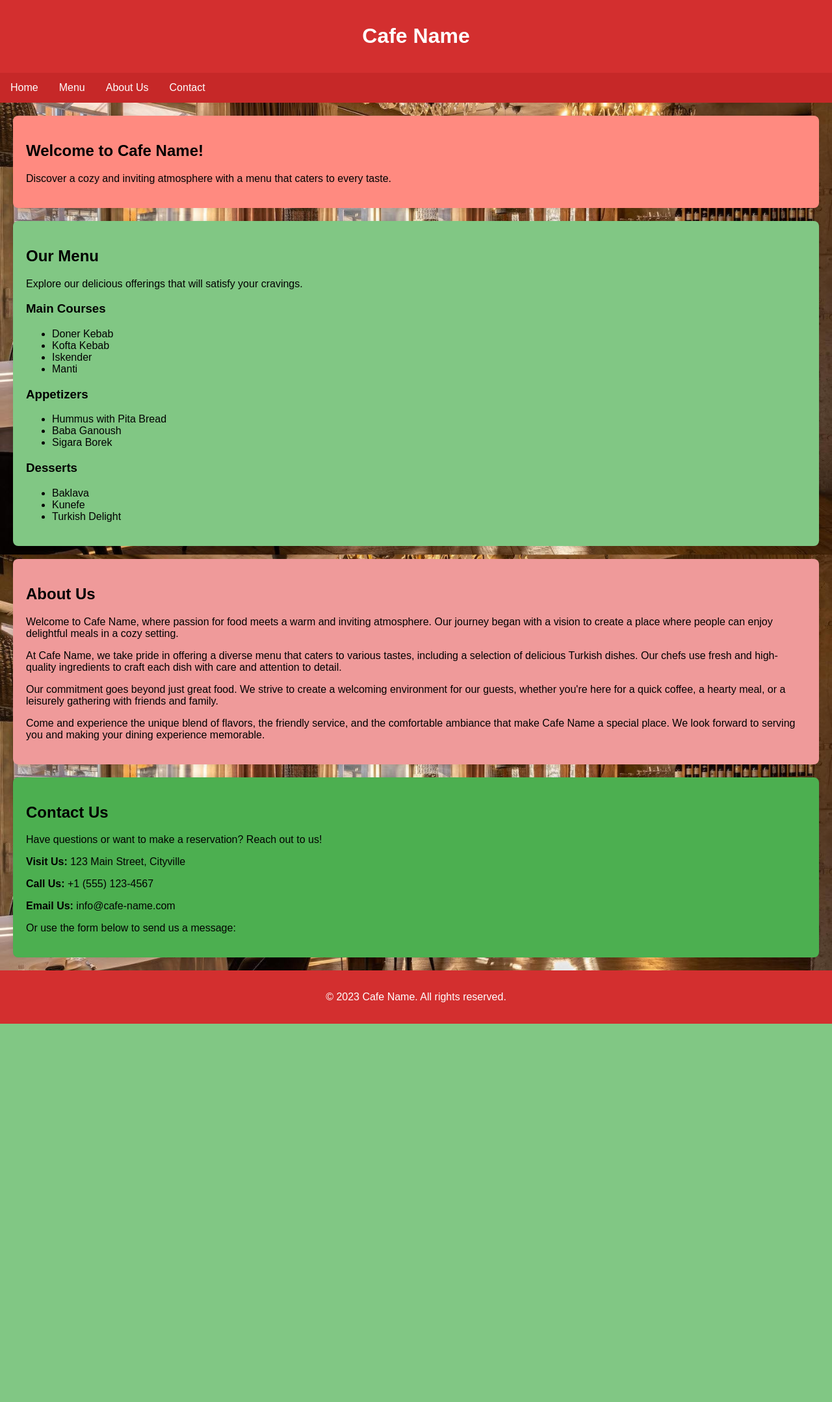
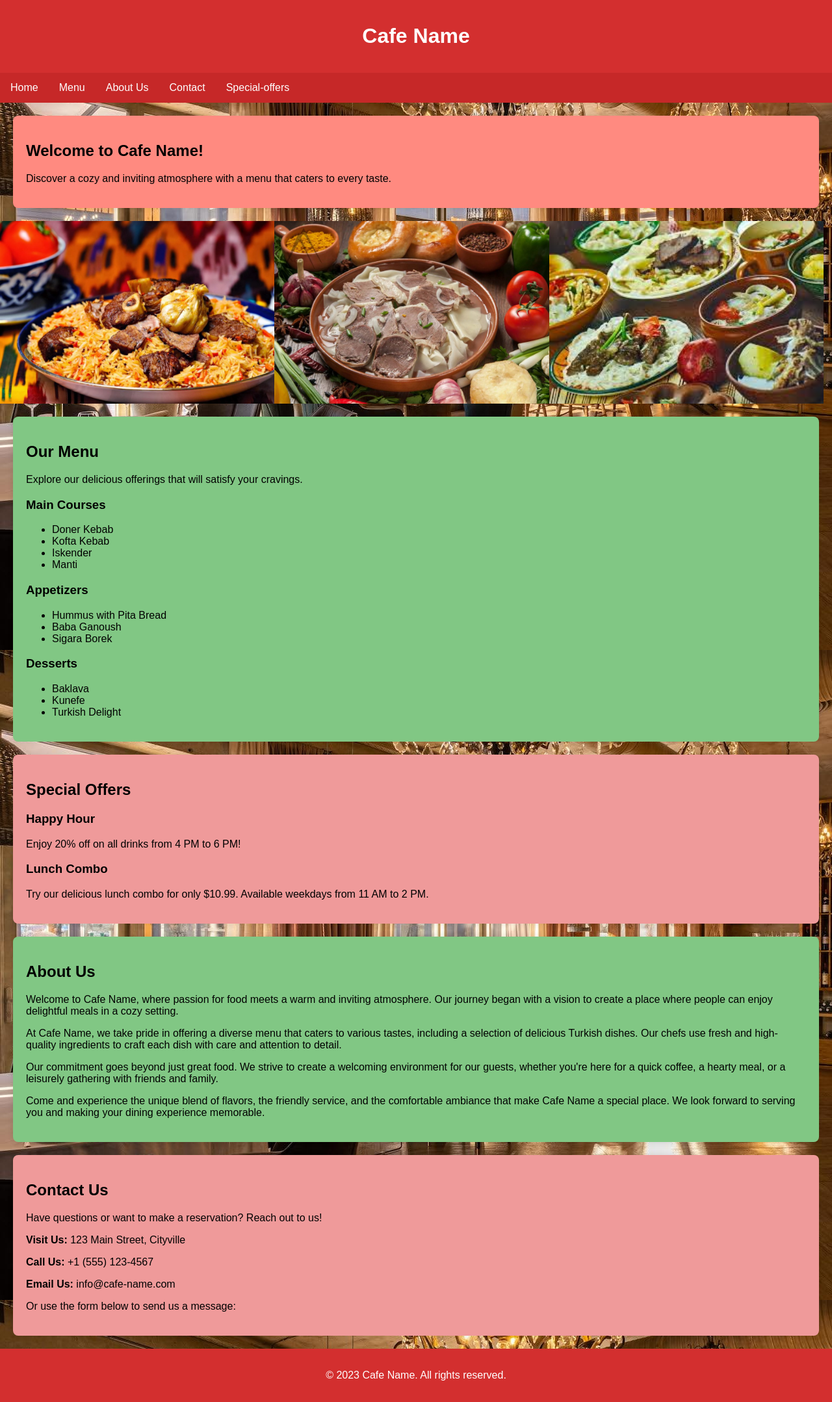
Before and after one commit to linkuello/JEBE, a Django app: page /cafe in a window 1280 px wide. Shown: the whole page at 65% size. Before the commit the page ends 1575 px from the top, so only its background shows below. Run offline with Django 4.2, Linux system fonts and the light colour scheme; a user stored in the database is signed in; data comes from the database, SQL or seed files in the repository.

Commit message:
add home, menu, contact, about us ,special-offers

```diff
--- a/cafe/templates/cafe/cafe.html
+++ b/cafe/templates/cafe/cafe.html
@@ -11,7 +11,7 @@
             margin: 0;
             padding: 0;
             box-sizing: border-box;
-            background: url('cafe/img/background.jpg') center/cover no-repeat fixed;
+            background-image: url("background.jpg");
         }
 
         header {
@@ -49,6 +49,16 @@
             padding: 1em;
         }
 
+        #image-slider {
+        display: flex;
+        overflow: hidden;
+        }
+        #image-slider img {
+        width: 33%;
+        transition: transform 1s ease-in-out;
+        }
+
+
         /* Color styles for specific sections */
         #home {
             background-color: #ff8a80; /* Light red */
@@ -59,11 +69,15 @@
         }
 
         #about {
-            background-color: #ef9a9a; /* Light pink/red */
+            background-color: #81c784; /* Light pink/red */
+        }
+
+        #special-offers {
+            background-color: #ef9a9a; /* Green */
         }
 
         #contact {
-            background-color: #4caf50; /* Green */
+            background-color: #ef9a9a; /* Green */
         }
     </style>
 </head>
@@ -78,12 +92,20 @@
         <a href="#menu">Menu</a>
         <a href="#about">About Us</a>
         <a href="#contact">Contact</a>
+        <a href="#special-offers">Special-offers</a>
     </nav>
 
     <section id="home">
         <h2>Welcome to Cafe Name!</h2>
         <p>Discover a cozy and inviting atmosphere with a menu that caters to every taste.</p>
     </section>
+
+    <div id="image-slider">
+        <img src="image1.jpg" alt="Cafe Image 1">
+        <img src="image2.jpg" alt="Cafe Image 2">
+        <img src="image3.jpg" alt="Cafe Image 3">
+    </div>
+
 
     <section id="menu">
         <h2>Our Menu</h2>
@@ -112,6 +134,21 @@
         </ul>
     </section>
 
+    <section id="special-offers">
+        <h2>Special Offers</h2>
+
+        <div class="offer">
+            <h3>Happy Hour</h3>
+            <p>Enjoy 20% off on all drinks from 4 PM to 6 PM!</p>
+        </div>
+
+        <div class="offer">
+            <h3>Lunch Combo</h3>
+            <p>Try our delicious lunch combo for only $10.99. Available weekdays from 11 AM to 2 PM.</p>
+        </div>
+
+        <!-- Add more offers as needed -->
+    </section>
 
     <section id="about">
         <h2>About Us</h2>
```
Also changed, not shown: cafe/templates/cafe/background.jpg (renamed from cafe/templates/img/background.jpg), cafe/templates/cafe/image1.jpg (added), cafe/templates/cafe/image2.jpg (added), cafe/templates/cafe/image3.jpg (added).
